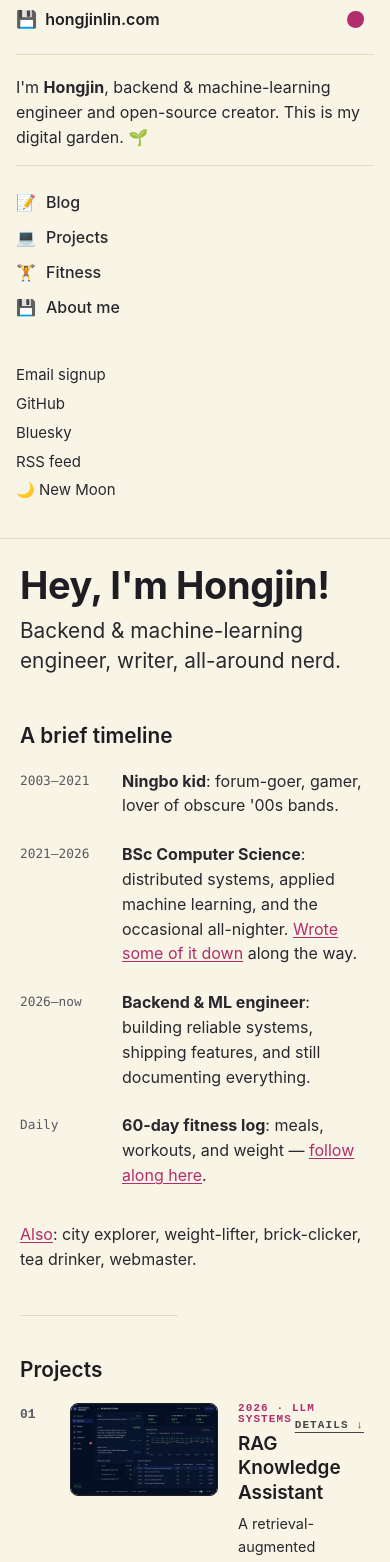
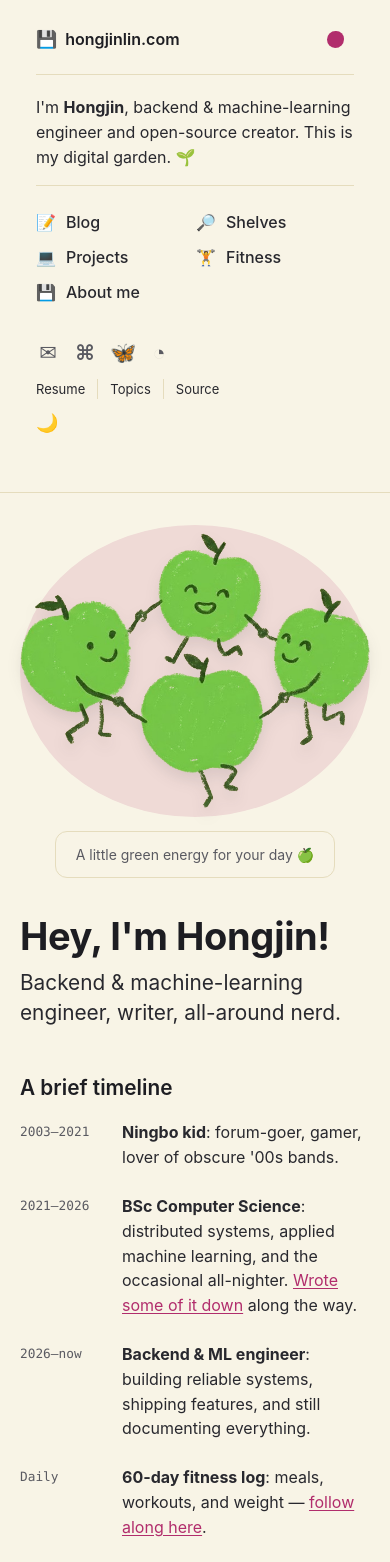
Before and after one commit to Hongjin-Lin/portfolio-site, a React (Vite) app: page / in a window 390 px wide. Shown: the top 1562 px of the page. Built offline with nearby package versions, Linux system fonts and the light colour scheme; a web font is replaced by a local one.

Commit message:
Match homepage layout and add apple ensemble

```diff
--- a/src/App.jsx
+++ b/src/App.jsx
@@ -91,22 +91,26 @@ export function App() {
         <section className="tn-sec tn-sec--nonav">
           <nav className="tn-nav" aria-label="Primary">
             <a href="#"><span className="em">📝</span>Blog</a>
+            <a href="#shelves"><span className="em">🔎</span>Shelves</a>
             <a href="#projects"><span className="em">💻</span>Projects</a>
             <a href="/fitness-tracker/"><span className="em">🏋️</span>Fitness</a>
-            <a href="#"><span className="em">💾</span>About me</a>
+            <a href="#about"><span className="em">💾</span>About me</a>
           </nav>
         </section>
         <section className="tn-sec tn-sec--foot">
-          <a href="#">Email signup</a>
-          <a href="https://github.com/Hongjin-Lin" target="_blank" rel="noreferrer">GitHub</a>
-          <a href="#">Bluesky</a>
-          <a href="#">RSS feed</a>
-          <button className="tn-moon" onClick={() => setDark(!dark)}>{dark ? "☀️ Full Sun" : "🌙 New Moon"}</button>
+          <div className="tn-socials" aria-label="Social links">
+            <a href="#" aria-label="Email">✉</a>
+            <a href="https://github.com/Hongjin-Lin" target="_blank" rel="noreferrer" aria-label="GitHub">⌘</a>
+            <a href="#" aria-label="Bluesky">🦋</a>
+            <a href="#" aria-label="RSS feed">◔</a>
+          </div>
+          <div className="tn-footer-links"><a href="#">Resume</a><a href="#shelves">Topics</a><a href="https://github.com/Hongjin-Lin/portfolio-site" target="_blank" rel="noreferrer">Source</a></div>
+          <button className="tn-moon" onClick={() => setDark(!dark)} aria-label={dark ? "Switch to light theme" : "Switch to dark theme"}>{dark ? "☀️" : "🌙"}</button>
         </section>
       </aside>
 
       <main className="tn-main">
-        <div className="tn-col">
+        <div className="tn-col" id="about">
           <h1>Hey, I'm Hongjin!</h1>
           <p className="tn-lead">Backend &amp; machine-learning engineer, writer, all-around nerd.</p>
           <h2>A brief timeline</h2>
@@ -129,6 +133,10 @@ export function App() {
             </li>
           </ul>
           <p className="tn-also"><a href="#">Also</a>: city explorer, weight-lifter, brick-clicker, tea drinker, webmaster.</p>
+          <section id="shelves" className="tn-shelves">
+            <h2>Shelves</h2>
+            <p>Hand-picked paths through my notes, projects, and things I keep learning.</p>
+          </section>
           <section id="projects" className="tn-projects">
             <h2>Projects</h2>
             {PROJECTS.map((p, i) => (
@@ -136,6 +144,12 @@ export function App() {
             ))}
           </section>
         </div>
+        <aside className="tn-hero-art" aria-label="Four dancing green apples">
+          <div className="tn-apple-orbit">
+            <img className="apple-ensemble" src="/assets/apples/apple-ensemble.png" alt="Four green apples holding hands and dancing together" />
+          </div>
+          <p className="tn-apple-caption">A little green energy for your day 🍏</p>
+        </aside>
       </main>
     </div>
   );
--- a/src/styles.css
+++ b/src/styles.css
@@ -36,8 +36,8 @@ h1, h2, h3 { margin: 0; font-family: "Outfit Variable", -apple-system, BlinkMacS
 :focus-visible { outline: 2px solid var(--tn-accent); outline-offset: 3px; }
 
 /* ===== sidebar ===== */
-.tn-shell { min-height: 100vh; background: var(--tn-bg); }
-.tn-side { position: sticky; top: 32px; float: left; width: 260px; height: calc(100vh - 32px); margin: 32px 0 0 128px; background: var(--tn-bg); border-right: 1px solid var(--tn-border); display: flex; flex-direction: column; }
+.tn-shell { min-height: 100vh; background: var(--tn-bg); width: min(100%, 1680px); margin-inline: auto; padding: 32px 40px 0; display: grid; grid-template-columns: 260px minmax(0, 1fr); column-gap: 72px; }
+.tn-side { position: sticky; top: 32px; width: auto; height: calc(100vh - 64px); margin: 0; padding-right: 24px; background: var(--tn-bg); border-right: 1px solid var(--tn-border); display: flex; flex-direction: column; }
 .tn-sec { padding: 0 0 16px; margin: 0 16px 20px; border-bottom: 1px solid var(--tn-border); }
 .tn-sec--brand { display: flex; align-items: center; justify-content: space-between; }
 .tn-brand { display: flex; align-items: center; gap: 8px; font-weight: 600; font-size: 16px; color: var(--tn-heading); text-decoration: none; }
@@ -51,13 +51,19 @@ h1, h2, h3 { margin: 0; font-family: "Outfit Variable", -apple-system, BlinkMacS
 .tn-nav a:hover { background: rgba(0, 0, 0, .05); }
 html[data-tn-dark="1"] .tn-nav a:hover { background: rgba(255, 255, 255, .06); }
 .tn-sec--foot { margin-top: auto; border-bottom: 0; }
-.tn-sec--foot a, .tn-moon { display: block; font-size: 15px; color: var(--tn-text); text-decoration: none; padding: 3px 0; background: none; border: 0; cursor: pointer; font-family: inherit; text-align: left; }
-.tn-sec--foot a:hover, .tn-moon:hover { color: var(--tn-accent); }
+.tn-socials { display: flex; gap: 13px; align-items: center; margin-bottom: 16px; }
+.tn-socials a { width: 24px; height: 26px; display: grid; place-items: center; font-size: 21px; font-weight: 600; color: var(--tn-muted); text-decoration: none; }
+.tn-socials a:hover, .tn-footer-links a:hover { color: var(--tn-accent); }
+.tn-footer-links { display: flex; gap: 12px; align-items: center; }
+.tn-footer-links a { color: var(--tn-text); text-decoration: none; font-size: 13px; }
+.tn-footer-links a + a { border-left: 1px solid var(--tn-border); padding-left: 12px; }
+.tn-moon { display: block; margin-top: 10px; font-size: 18px; color: var(--tn-text); padding: 3px 0; background: none; border: 0; cursor: pointer; font-family: inherit; }
+.tn-moon:hover { color: var(--tn-accent); }
 
 /* ===== main column ===== */
-.tn-main { margin-left: 389px; padding: 56px 32px 64px 96px; }
+.tn-main { min-width: 0; padding: 40px 0 64px; display: grid; grid-template-columns: minmax(0, 1fr) minmax(250px, 340px); gap: clamp(40px, 5vw, 88px); align-items: start; }
 .tn-sec--nonav { border-bottom: 0; }
-.tn-col { max-width: 600px; }
+.tn-col { max-width: 820px; min-width: 0; }
 .tn-col h1 { font-size: 48px; font-weight: 700; line-height: 1.2; letter-spacing: -.01em; margin: 0 0 8px; color: var(--tn-heading); }
 .tn-lead { font-size: 20.8px; line-height: 1.45; margin: 0 0 8px; }
 .tn-col h2 { font-size: 20.8px; margin: 44px 0 12px; }
@@ -67,10 +73,34 @@ html[data-tn-dark="1"] .tn-nav a:hover { background: rgba(255, 255, 255, .06); }
 .tn-timeline a { color: var(--tn-accent); text-decoration: underline; text-decoration-thickness: 1px; text-underline-offset: 2px; }
 .tn-also { margin-top: 26px; }
 .tn-also a { color: var(--tn-accent); text-decoration: underline; text-decoration-thickness: 1px; text-underline-offset: 2px; }
+.tn-shelves { margin-top: 42px; }
+.tn-shelves h2 { margin: 0 0 8px; }
+.tn-shelves p { margin: 0; }
+.tn-hero-art { position: sticky; top: 13vh; margin-top: 215px; display: flex; flex-direction: column; align-items: center; }
+.tn-apple-orbit { width: min(100%, 380px); aspect-ratio: 1.2 / 1; border-radius: 50%; background: color-mix(in srgb, var(--tn-accent) 13%, var(--tn-bg)); position: relative; display: grid; place-items: center; }
+.tn-apple-orbit .apple-ensemble { display: block; width: 100%; height: 100%; object-fit: contain; filter: drop-shadow(0 8px 7px rgb(40 40 46 / 10%)); }
+.tn-apple-caption { margin: 14px 0 0; padding: 12px 20px; text-align: center; border: 1px solid var(--tn-border); border-radius: 12px; font-size: 14px; color: var(--tn-muted); }
 
-@media (max-width: 900px) {
-  .tn-side { position: static; float: none; width: auto; height: auto; margin: 0; border-right: 0; border-bottom: 1px solid var(--tn-border); }
-  .tn-main { margin-left: 0; padding: 24px 20px 48px; }
+@media (max-width: 1100px) {
+  .tn-shell { padding: 24px 28px 0; grid-template-columns: 230px minmax(0, 1fr); column-gap: 40px; }
+  .tn-main { grid-template-columns: minmax(0, 1fr) minmax(210px, 270px); gap: 32px; }
+  .tn-hero-art { margin-top: 210px; }
+}
+
+@media (max-width: 1000px) and (min-width: 821px) {
+  .tn-main { grid-template-columns: minmax(0, 1fr); }
+  .tn-hero-art { position: static; justify-self: center; width: min(70%, 340px); margin-top: 28px; }
+}
+
+@media (max-width: 820px) {
+  .tn-shell { display: block; padding: 0 20px; }
+  .tn-side { position: static; width: auto; height: auto; margin: 0 -20px; padding: 20px; border-right: 0; border-bottom: 1px solid var(--tn-border); }
+  .tn-sec--nonav { margin-bottom: 0; }
+  .tn-nav { display: grid; grid-template-columns: repeat(2, minmax(0, 1fr)); }
+  .tn-sec--foot { margin-top: 12px; }
+  .tn-main { margin-left: 0; padding: 32px 0 48px; display: flex; flex-direction: column; gap: 36px; }
+  .tn-hero-art { order: -1; position: static; align-self: center; width: min(100%, 360px); margin: 0; }
+  .tn-apple-orbit { width: 100%; }
   .tn-col h1 { font-size: 38px; }
 }
 
```
Also changed, not shown: public/assets/apples/apple-ensemble.png (added).
